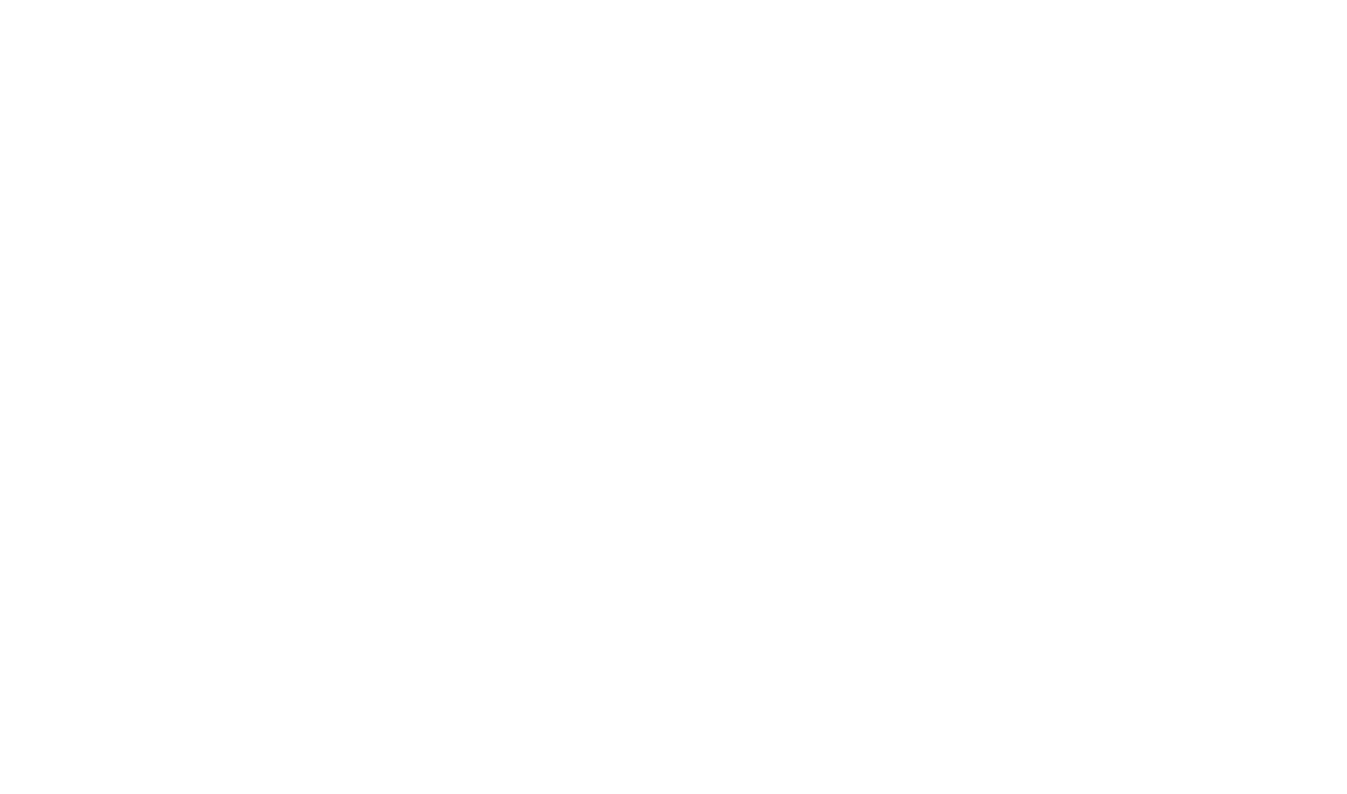
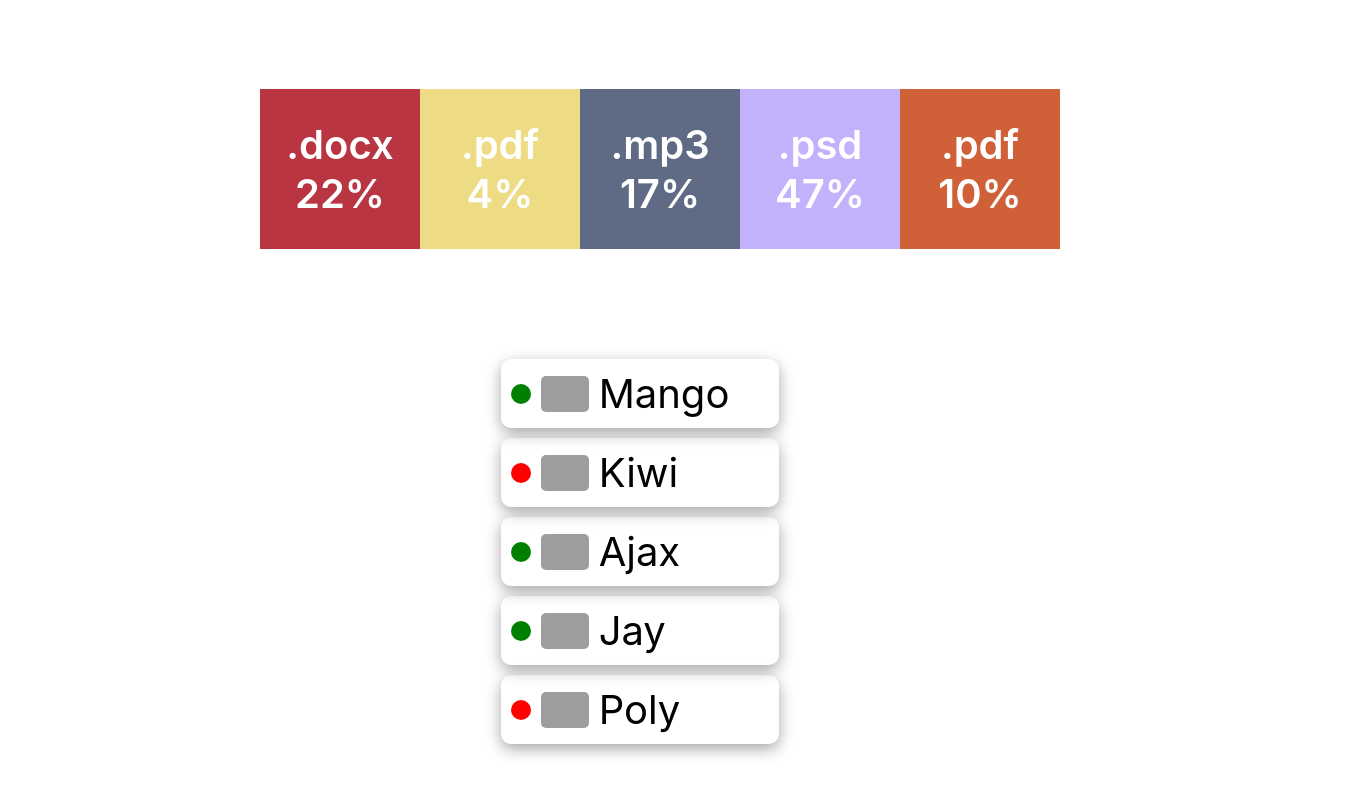
Before and after one commit to Junkyousha1/goit-react-hw-01-components, a React (Create React App) app: page / in a window 1280 px wide. Shown: the part 757-1551 px from the top of the page, 1347 px wide, since content can reach past the window. Before the commit the page ends 800 px from the top, so only its background shows below. Built offline with nearby package versions, Linux system fonts and the light colour scheme; grey boxes are pictures that could not be loaded.

Commit message:
Added friend list section

```diff
--- a/package.json
+++ b/package.json
@@ -7,10 +7,12 @@
     "@testing-library/jest-dom": "^5.16.3",
     "@testing-library/react": "^12.1.4",
     "@testing-library/user-event": "^13.5.0",
+    "clsx": "^2.1.0",
     "prop-types": "^15.8.1",
     "react": "^18.1.0",
     "react-dom": "^18.1.0",
     "react-scripts": "5.0.1",
+    "styled-components": "^6.1.8",
     "web-vitals": "^2.1.3"
   },
   "scripts": {
--- a/src/components/App.jsx
+++ b/src/components/App.jsx
@@ -4,13 +4,16 @@
 import Statistics from './Statistics/Statistics';
 import data from '../data/data.json';
 
+import FriendList from './FriendList/FriendList';
+import friends from '../data/friends.json';
+
 export const App = () => {
   return (
     <div
       style={{
-        height: '100vh',
         display: 'flex',
         justifyContent: 'center',
+        flexDirection: 'column',
         alignItems: 'center',
         fontSize: 40,
         color: '#010101',
@@ -25,6 +28,8 @@
       />
 
       <Statistics title="Upload stats" stats={data} />
+
+      <FriendList friends={friends} />
     </div>
   );
 };
--- /dev/null
+++ b/src/components/FriendList/FriendList.jsx
@@ -0,0 +1,56 @@
+import styles from './FriendList.module.css';
+import PropTypes from 'prop-types';
+import styled from 'styled-components';
+
+const Circle = styled.span`
+  width: 20px;
+  height: 20px;
+  border-radius: 50%;
+  display: inline-block;
+  background-color: ${props => (props.isOnline ? 'green' : 'red')};
+`;
+
+function FriendList(props) {
+  return (
+    <ul className={styles.friendlist}>
+      {props.friends.map(function (friend) {
+        return (
+          <FriendListItem
+            key={friend.id}
+            avatar={friend.avatar}
+            name={friend.name}
+            isOnline={friend.isOnline}
+          />
+        );
+      })}
+    </ul>
+  );
+
+  function FriendListItem(props) {
+    return (
+      <li className={styles.item}>
+        <Circle isOnline={props.isOnline} />
+        <img
+          className={styles.avatar}
+          src={props.avatar}
+          alt={`${props.name}'s avatar`}
+          width="48"
+        />
+        <p className={styles.name}>{props.name}</p>
+      </li>
+    );
+  }
+}
+
+FriendList.propTypes = {
+  friends: PropTypes.arrayOf(
+    PropTypes.shape({
+      id: PropTypes.number.isRequired,
+      avatar: PropTypes.string.isRequired,
+      name: PropTypes.string.isRequired,
+      isOnline: PropTypes.bool.isRequired,
+    })
+  ).isRequired,
+};
+
+export default FriendList;
--- /dev/null
+++ b/src/components/FriendList/FriendList.module.css
@@ -0,0 +1,20 @@
+.friendlist {
+  padding: 0;
+}
+.item {
+  display: flex;
+  flex-direction: row;
+  align-items: center;
+  margin: 10px;
+  padding: 10px 50px 10px 10px;
+  border-radius: 10px;
+  box-shadow: rgba(0, 0, 0, 0.35) 0px 5px 15px;
+}
+.avatar {
+  height: auto;
+  border-radius: 5px;
+  margin-left: 10px;
+}
+.name {
+  margin: 0px 0px 0px 10px;
+}
--- a/src/components/Statistics/Statistics.jsx
+++ b/src/components/Statistics/Statistics.jsx
@@ -41,8 +41,7 @@
   stats: PropTypes.arrayOf(
     PropTypes.shape({
       label: PropTypes.string.isRequired,
-      value: PropTypes.oneOfType([PropTypes.string, PropTypes.number])
-        .isRequired,
+      value: PropTypes.number,
     })
   ).isRequired,
 };
```
Also changed, not shown: 1 other file (tests, documents, lock files or other folders).
